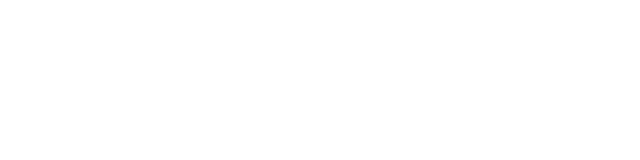
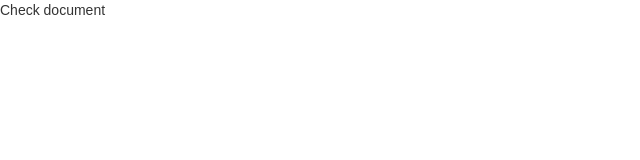
Before and after one commit to ExecutionLLC/documents-checker, a React (Create React App) app in the folder frontend/: page /checkdoc in a window 1280 px wide. Shown: the top 160 px of the page, without its empty margins (0-640 px from the left). Built offline with nearby package versions, Linux system fonts and the light colour scheme; the HTML template or start-up script is replaced by a standard one.

Commit message:
actual routing

```diff
--- /dev/null
+++ b/frontend/src/AddDocument/AddDocument.jsx
@@ -0,0 +1,14 @@
+import React, { Component } from 'react';
+
+
+class AddDocument extends Component {
+    render() {
+        return (
+            <div>
+                Add document
+            </div>
+        );
+    }
+}
+
+export default AddDocument;
--- a/frontend/src/App.js
+++ b/frontend/src/App.js
@@ -1,34 +1,16 @@
 import React, { Component } from 'react';
 import { BrowserRouter as Router, Switch, Route } from 'react-router-dom';
+import AddDocument from './AddDocument/AddDocument';
+import CheckDocument from './CheckDocument/CheckDocument';
 
-
-class View1 extends Component {
-    render() {
-        return (
-            <div>
-                view 1
-            </div>
-        );
-    }
-}
-
-class View2 extends Component {
-    render() {
-        return (
-            <div>
-                view 2
-            </div>
-        );
-    }
-}
 
 class App extends Component {
   render() {
     return (
         <Router>
             <Switch>
-                <Route path="/view1" component={View1} />
-                <Route path="/view2" component={View2} />
+                <Route path="/adddoc" component={AddDocument} />
+                <Route path="/checkdoc" component={CheckDocument} />
             </Switch>
         </Router>
     );
--- /dev/null
+++ b/frontend/src/CheckDocument/CheckDocument.jsx
@@ -0,0 +1,14 @@
+import React, { Component } from 'react';
+
+
+class CheckDocument extends Component {
+    render() {
+        return (
+            <div>
+                Check document
+            </div>
+        );
+    }
+}
+
+export default CheckDocument;
```
